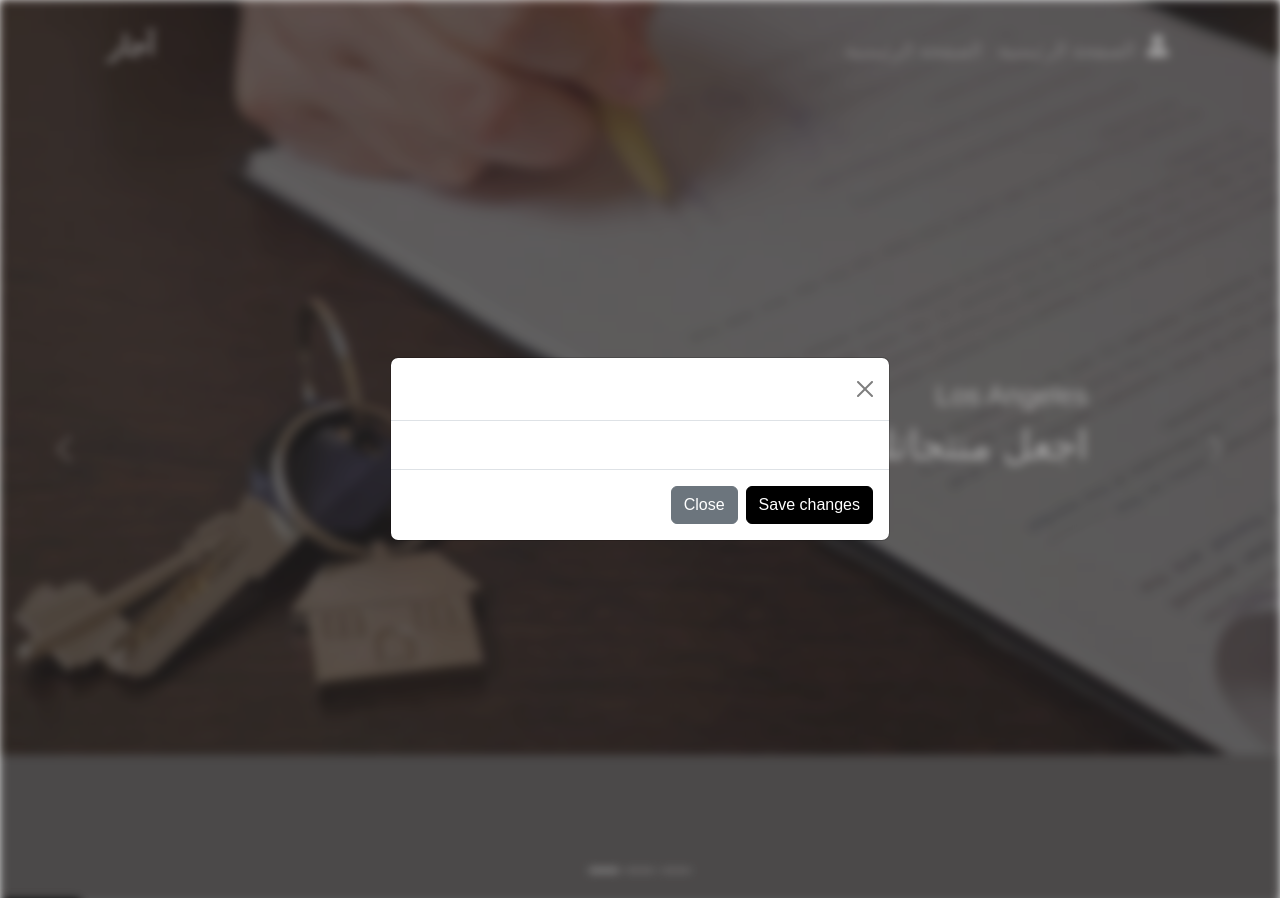
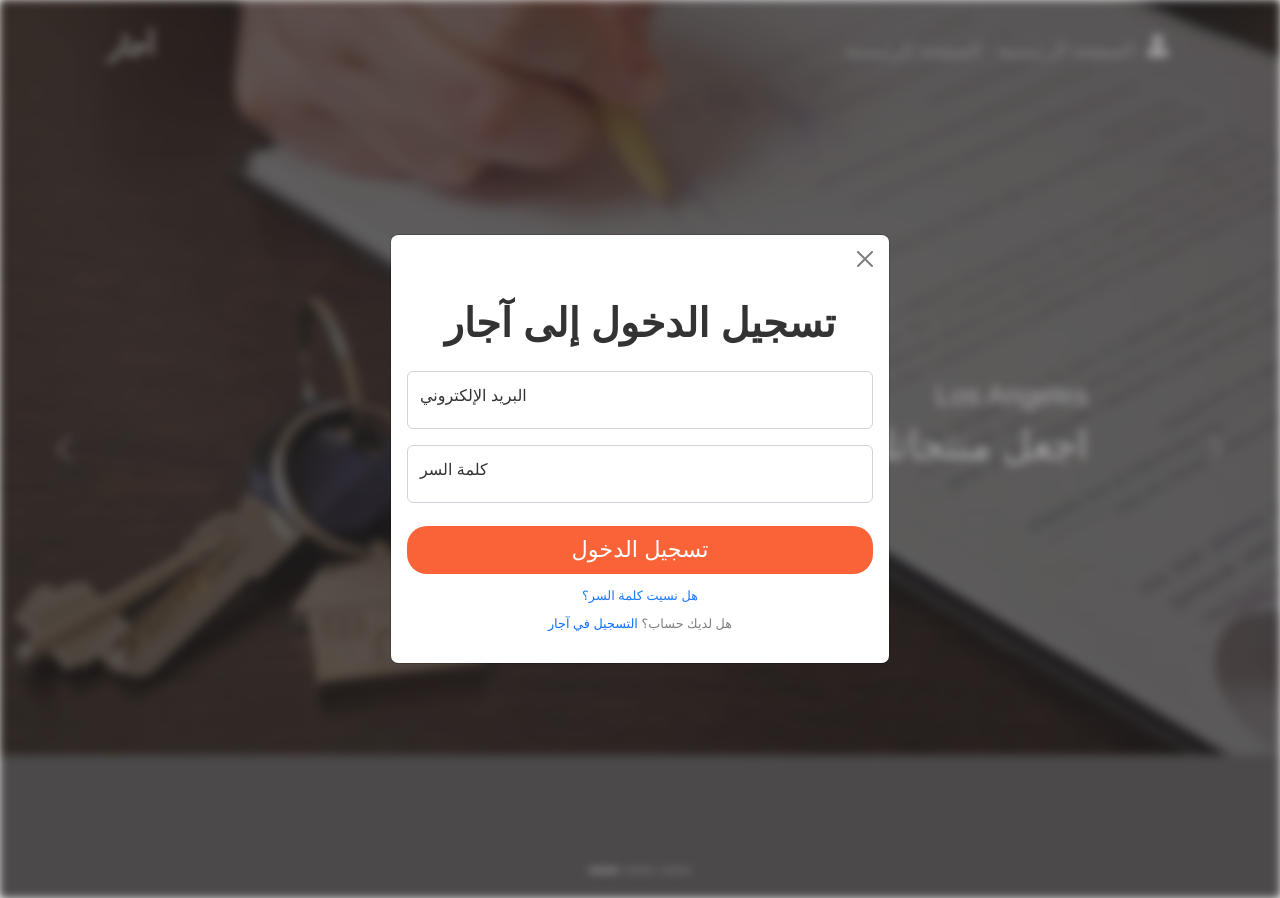
Before and after one commit to ahmad-nazzal/Web-Project, a PHP site: page /html/index.html in a window 1280 px wide, after a click that opens the changed part. Run offline with PHP 8.4, Linux system fonts and the light colour scheme; some libraries are stand-ins or nearby versions.

Commit message:
login design

```diff
--- a/css/Header-sectionHero.css
+++ b/css/Header-sectionHero.css
@@ -28,6 +28,7 @@
   cursor: pointer;
 }
 
+/*///////////////////////////// modal \\\\\\\\\\\\\\\\\\*/
 body.modal-open .bg,
 .modal-backdrop.fade.show {
   z-index: 1;
@@ -35,3 +36,53 @@ body.modal-open .bg,
   filter: blur(5px);
   background-color: #3b3939d9;
 }
+
+.remove-separator-modal {
+  border: 0;
+}
+.modal-footer {
+  justify-content: center;
+}
+.sign-in-btnn {
+  background-color: #fa6338;
+  color: white;
+  width: 100%;
+  border-radius: 20px;
+  font-size: 1.4rem;
+  margin-top: 5%;
+}
+.sign-in-btnn:hover,
+.sign-in-btnn:focus {
+  background-color: #e35d38 !important;
+}
+.sign-up-btnn:link,
+.sign-up-btnn:visited {
+  text-decoration: none;
+}
+.sign-up-btnn:hover,
+.sign-up-btnn:active {
+  border-bottom: 1px #1b77fd solid;
+}
+
+.modal-body > p,
+.modal-body > a {
+  text-decoration: none;
+  font-size: 0.8rem;
+}
+.modal-body > a:hover,
+.modal-footbodyer > a:active {
+  border-bottom: 1px #555 solid;
+}
+
+.forgot-password:link,
+.forgot-password:visited {
+  text-decoration: none;
+  color: #1b77fd;
+  font-size: 0.8rem;
+}
+.forgot-password:hover,
+.forgot-password:active {
+  border-bottom: 1px #1b77fd solid;
+}
+
+/* ///////////////////////////////////////////////// */
--- a/css/general.css
+++ b/css/general.css
@@ -9,3 +9,28 @@ body {
   font-family: sans-serif;
   line-height: 1;
 }
+.color-333 {
+  color: #333;
+}
+textarea:focus,
+input[type="text"]:focus,
+input[type="password"]:focus,
+input[type="datetime"]:focus,
+input[type="datetime-local"]:focus,
+input[type="date"]:focus,
+input[type="month"]:focus,
+input[type="time"]:focus,
+input[type="week"]:focus,
+input[type="number"]:focus,
+input[type="email"]:focus,
+input[type="url"]:focus,
+input[type="search"]:focus,
+input[type="tel"]:focus,
+input[type="color"]:focus,
+.uneditable-input:focus {
+  box-shadow: 0 0 6px #fa6338;
+  outline: 0 none;
+}
+.bold {
+  font-weight: 700;
+}
--- a/html/index.html
+++ b/html/index.html
@@ -33,26 +33,47 @@
       aria-hidden="true"
     >
       <div class="modal-dialog modal-dialog-centered">
-        <div class="modal-content modalblur">
-          <div class="modal-header">
-            <h1 class="modal-title fs-5" id="head-label">Modal</h1>
+        <div class="modal-content">
+          <div class="modal-header remove-separator-modal">
             <button
               type="button"
-              class="btn-close"
+              class="btn-close sign-in-btn"
               data-bs-dismiss="modal"
               aria-label="Close"
             ></button>
           </div>
-          <div class="modal-body">...</div>
-          <div class="modal-footer">
-            <button
-              type="button"
-              class="btn btn-secondary"
-              data-bs-dismiss="modal"
-            >
-              Close
-            </button>
-            <button type="button" class="btn btn-primary">Save changes</button>
+          <div class="modal-body">
+            <h1 class="color-333 text-center bold pb-3 bold">
+              تسجيل الدخول إلى آجار
+            </h1>
+            <div class="form-floating mb-3">
+              <input
+                type="email"
+                class="form-control"
+                id="floatingInput"
+                placeholder="name@example.com"
+              />
+              <label for="floatingInput" class="color-333"
+                >البريد الإلكتروني</label
+              >
+            </div>
+            <div class="form-floating">
+              <input
+                type="password"
+                class="form-control password-field"
+                id="floatingPassword"
+                placeholder="Password"
+              />
+              <label for="floatingPassword" class="color-333">كلمة السر</label>
+            </div>
+            <button type="button" class="btn sign-in-btnn">تسجيل الدخول</button>
+            <p class="text-center pt-3">
+              <a class="forgot-password" href="#">هل نسيت كلمة السر؟</a>
+            </p>
+            <p class="text-black-50 text-center">
+              هل لديك حساب؟
+              <a href="#" class="sign-up-btnn">التسجيل في آجار</a>
+            </p>
           </div>
         </div>
       </div>
@@ -71,7 +92,7 @@
               </li>
               <li class="nav-item">
                 <i
-                  class="fa bi-person-fill icons"
+                  class="bi-person-fill icons"
                   data-bs-toggle="modal"
                   data-bs-target="#sign-in-modal"
                 ></i>
@@ -166,7 +187,7 @@
           </div>
         </section>
       </main>
-      <footer><button class="btn btn-primary">fdsfdsaf</button></footer>
+      <footer></footer>
     </div>
   </body>
 </html>
--- a/scss/style.scss
+++ b/scss/style.scss
@@ -7,7 +7,6 @@
 @import "../node_modules/bootstrap/scss/functions";
 
 // 2. Include any default variable overrides here
-$primary: black;
 
 // 3. Include remainder of required Bootstrap stylesheets
 @import "../node_modules/bootstrap/scss/variables";
```
Also changed, not shown: css/style.css, package-lock.json, 2 other files.
